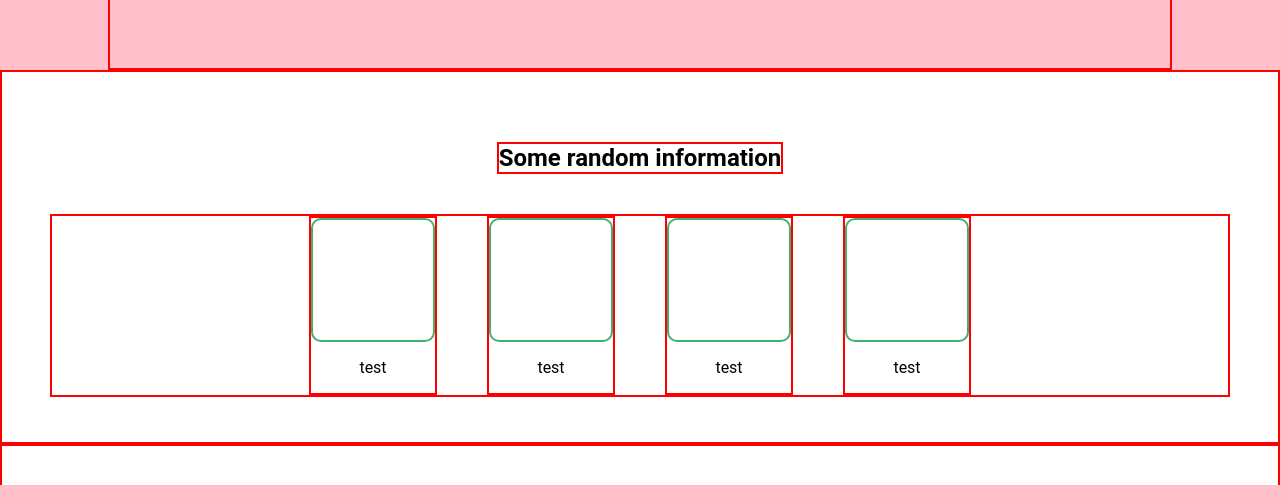
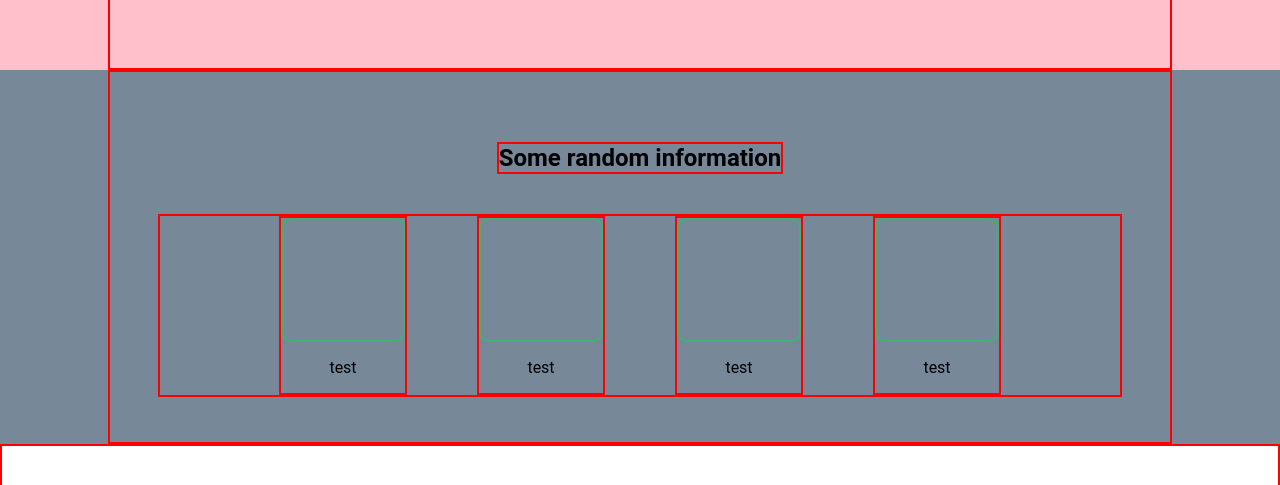
Before and after one commit to winter-souls/landing-page, a plain HTML site: page index.html in a window 1280 px wide. Shown: the part 467-952 px from the top of the page. Drawn offline with Linux system fonts and the light colour scheme.

Commit message:
Apply .stupidContainer2 to .containerTwo
Adjust gap in between cards

```diff
--- a/index.html
+++ b/index.html
@@ -35,6 +35,7 @@
             </div>
         </div>
 
+        <div class = "stupidContainer2">
             <div class = "containerTwo">
                 <h2>Some random information</h2>
                 <div class = "cards">
@@ -53,6 +54,7 @@
                     <div class = "card">
                         <div class = "box"></div>
                         <p>test</p>
+                    </div>
                 </div>
             </div>
         </div>
--- a/style.css
+++ b/style.css
@@ -74,6 +74,7 @@ button {
     display: flex;
     flex-direction: column;
     align-items: center;
+    width: 75%;
     height: 270px;
     padding: 50px;
     gap: 20px;
@@ -87,7 +88,7 @@ h2 {
     border: 2px solid red;
     display: flex;
     justify-content: center;
-    gap: 50px;
+    gap: 70px;
     width: 100%;
 }
 
```
Lines whose indentation alone changed are shown as unchanged.
